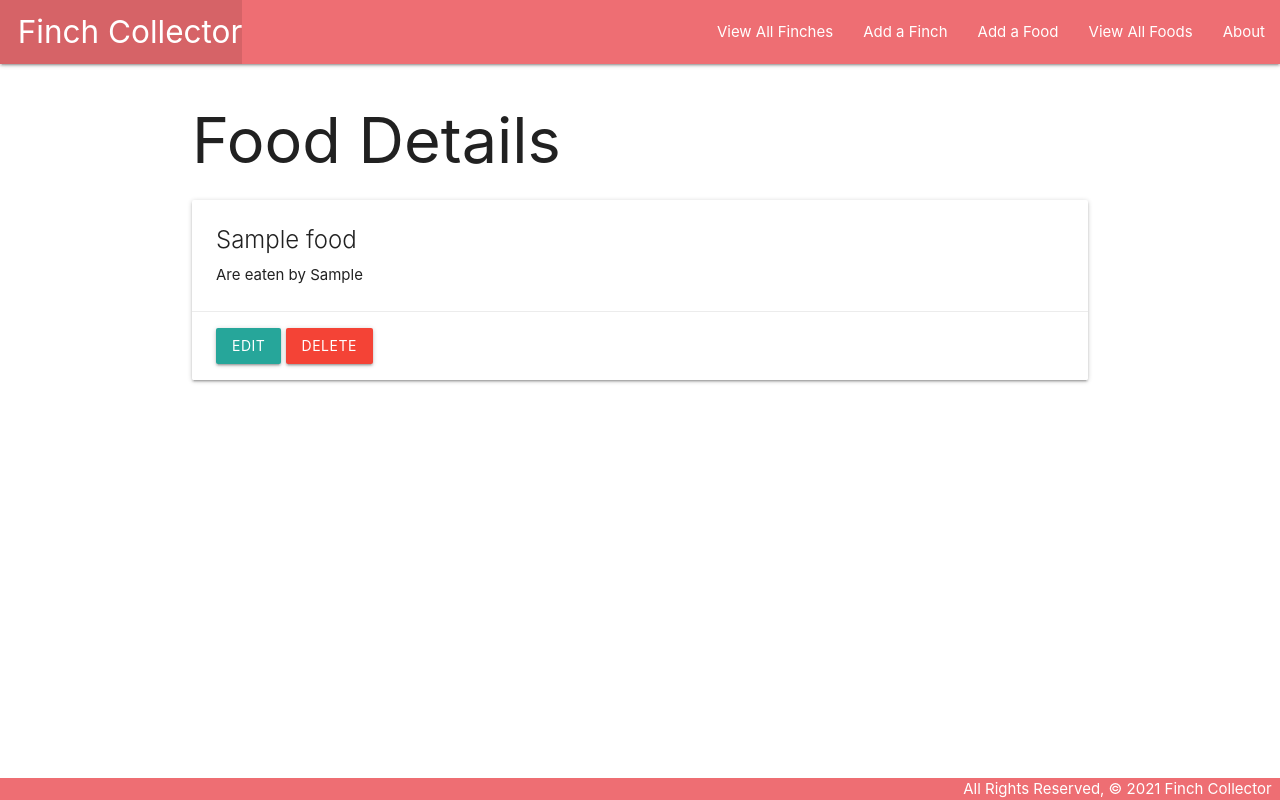
After one commit to ShadowXG/finch-collector, a Django app: page /foods/1/ in a window 1280 px wide. The commit adds this page. Run offline with Django 4.2, Linux system fonts and the light colour scheme; tables that the repository leaves empty hold one stand-in row (values such as "Sample post").

```diff
--- a/main_app/templates/base.html
+++ b/main_app/templates/base.html
@@ -22,6 +22,8 @@
                 <ul class="right">
                     <li><a href="{% url 'index' %}">View All Finches</a></li>
                     <li><a href="{% url 'finches_create' %}">Add a Finch</a></li>
+                    <li><a href="{% url 'foods_create' %}">Add a Food</a></li>
+                    <li><a href="{% url 'foods_index' %}">View All Foods</a></li>
                     <li><a href="{% url 'about' %}">About</a></li>
                 </ul>
             </div>
--- /dev/null
+++ b/main_app/templates/foods/detail.html
@@ -0,0 +1,19 @@
+{% extends 'base.html' %}
+{% block content %}
+    <h1>Food Details</h1>
+
+    <div class="card">
+        <div class="card-content">
+            <span class="card-title">
+                {{ food.name }}
+            </span>
+            <p>
+                Are eaten by {{ food.attracted_birds }}
+            </p>
+        </div>
+        <div class="card-action">
+            <a class="btn" href="{% url 'foods_update' food.id %}">Edit</a>
+            <a class="btn red" href="{% url 'foods_delete' food.id %}">Delete</a>
+        </div>
+    </div>
+{% endblock %}
--- a/main_app/views.py
+++ b/main_app/views.py
@@ -108,4 +108,4 @@ class FoodUpdate(UpdateView):
 # FoodDelete
 class FoodDelete(DeleteView):
     model = Food
-    template_name = '/foods/'
+    template_name = 'foods/index.html'
```
Also changed, not shown: main_app/templates/foods/index.html (added, +21 -0 lines).
